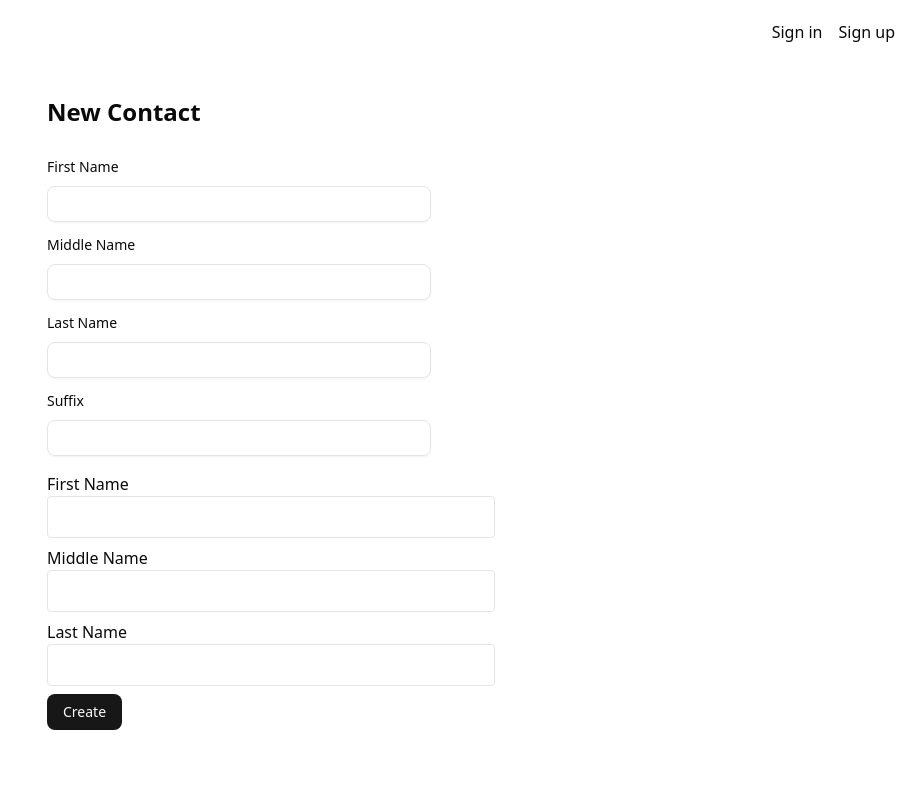
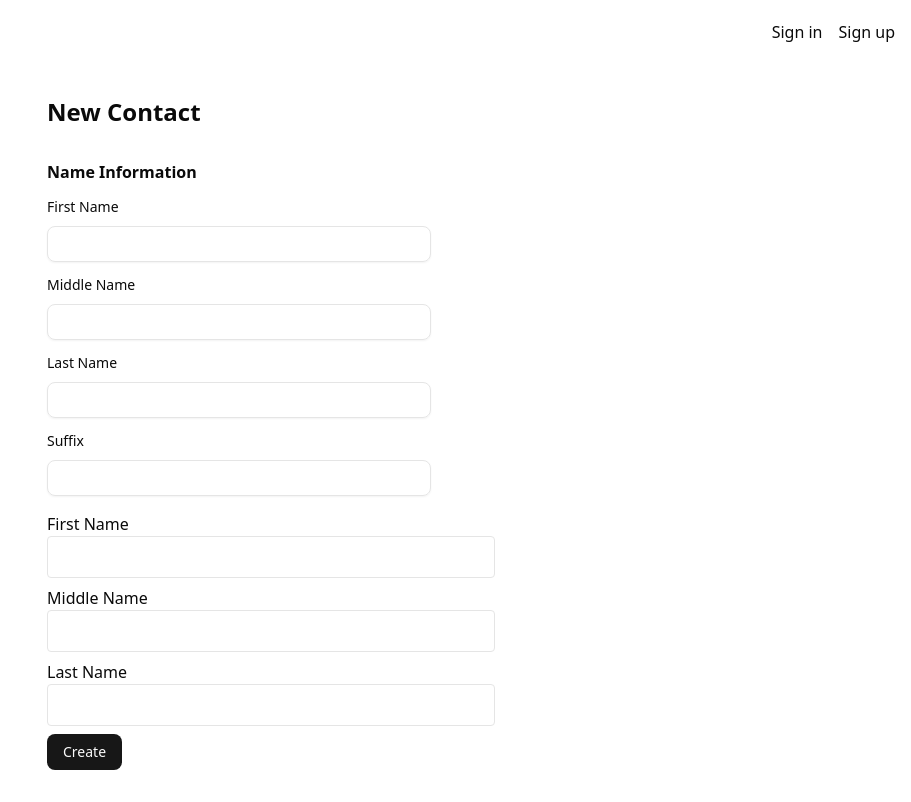
Before and after one commit to HenryACastle/Kind, a Next.js app: page /contacts/new in a window 1280 px wide. Shown: the whole page, without its empty margins (369-1280 px from the left). Built offline with nearby package versions, Linux system fonts and the light colour scheme; no server answers.

Commit message:
another attempt

```diff
--- a/src/app/(routes)/contacts/[id]/page.tsx
+++ b/src/app/(routes)/contacts/[id]/page.tsx
@@ -1,3 +1,5 @@
+"use client";
+
 import { drizzle } from 'drizzle-orm/neon-http';
 import { eq, inArray } from 'drizzle-orm';
 import { contact, noteMapping, note } from '@/db/schema';
--- a/src/app/(routes)/contacts/new/page.tsx
+++ b/src/app/(routes)/contacts/new/page.tsx
@@ -42,7 +42,7 @@
   return (
     <form className="p-8 max-w-lg mx-auto" onSubmit={handleSubmit}>
       <h1 className="text-2xl font-bold mb-8">New Contact</h1>
-
+      <h2 className="text-1xl font-bold mb-4">Name Information</h2>
       <div className=" my-4 grid w-full max-w-sm items-center gap-3">
         <Label htmlFor="firstName">First Name</Label>
         <Input type="text" id="firstName" placeholder="" />
```
